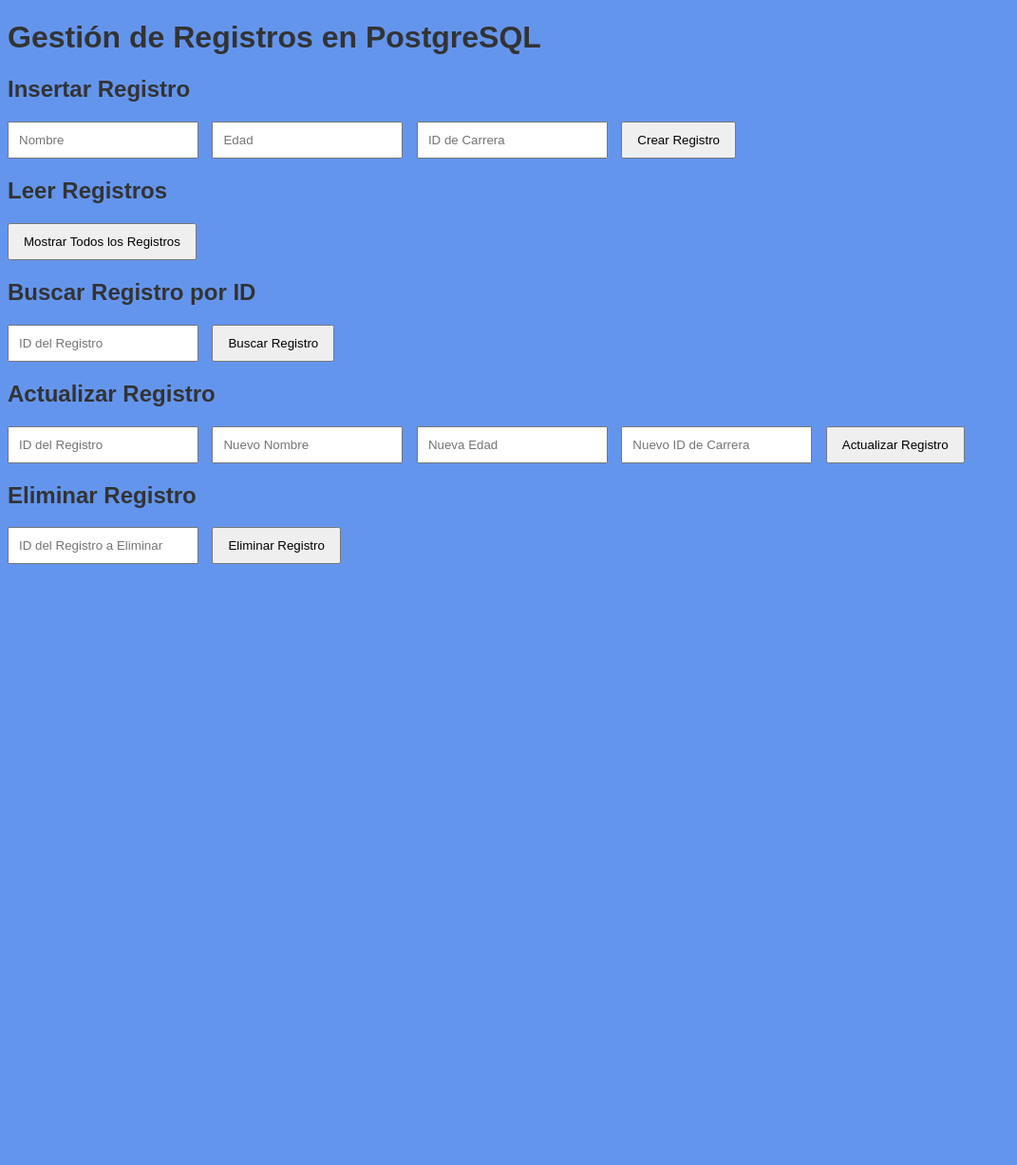
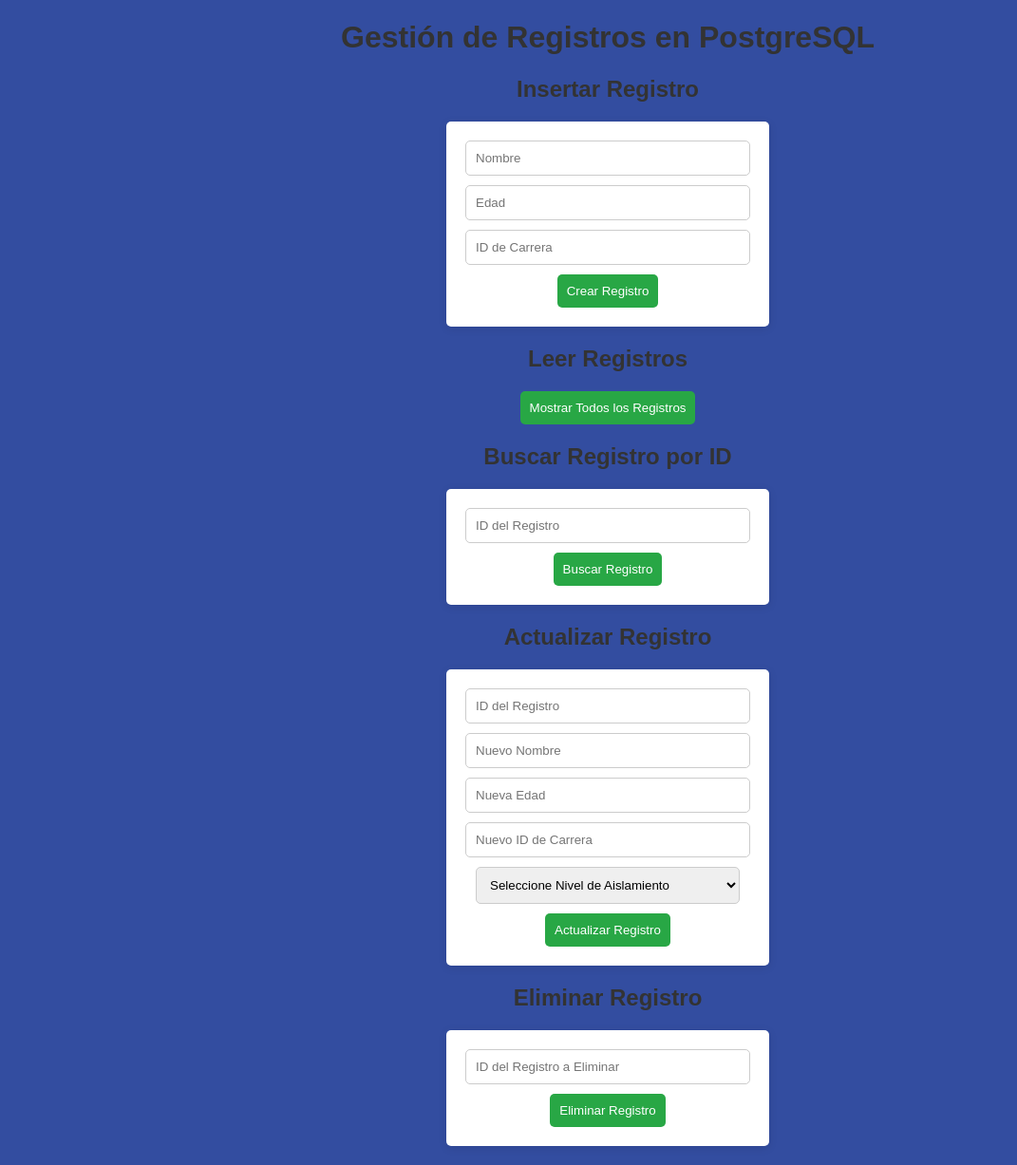
Before and after one commit to Smartinez117/Flask, a Flask app: page / in a window 1280 px wide. Shown: the whole page at 95% size, without its empty margins (0-1071 px from the left). Before the commit the page ends 594 px from the top, so only its background shows below. Run offline with Flask 3, Linux system fonts and the light colour scheme; some libraries are stand-ins or nearby versions.

Commit message:
funciona

```diff
--- a/app.py
+++ b/app.py
@@ -1,5 +1,6 @@
 from flask import Flask, render_template, request, jsonify
 import psycopg2
+import time
 
 app = Flask(__name__)
 
@@ -52,7 +53,7 @@ def create_record():
 
     nombre = data['nombre']
     edad = int(data['edad'])
-    carrera_id = int(data['carrera_id'])  # Cambiado a ID de carrera
+    carrera_id = int(data['carrera_id'])
 
     conn = get_db_connection()
 
@@ -129,44 +130,82 @@ def update_record(record_id):
    nombre = data['nombre']
    edad = data['edad']
    carrera_id = int(data['carrera_id'])  # Cambiado a ID de carrera
+   transaction_level = data['transactionLevel']  # Obtener el nivel de aislamiento
 
    conn = get_db_connection()
 
-   cur = conn.cursor()
+   try:
+       if transaction_level == "NO TRANSACTION":
+           with conn:
+               with conn.cursor() as cur:
+                   cur.execute("UPDATE tablaprueba1 SET nombre=%s, edad=%s, carrera_id=%s WHERE id=%s", (nombre, edad, carrera_id, record_id))
+                   if cur.rowcount == 0:
+                       return jsonify({'message': 'Registro no encontrado.'}), 404
+           return jsonify({'message': 'Registro actualizado exitosamente sin transacción.'})
 
-   # Verificar que la carrera existe
-   cur.execute("SELECT id FROM carreras WHERE id=%s", (carrera_id,))
+       # Iniciar una transacción y establecer el nivel de aislamiento
+       with conn:
+           with conn.cursor() as cur:
+               if transaction_level == "SERIALIZABLE":
+                   cur.execute("SET TRANSACTION ISOLATION LEVEL SERIALIZABLE;")
+               elif transaction_level == "READ COMMITTED":
+                   cur.execute("SET TRANSACTION ISOLATION LEVEL READ COMMITTED;")
 
-   if cur.fetchone() is None:
-       return jsonify({'message': 'Carrera no válida.'}), 400
+               # Simulación de una operación que podría ser afectada por el nivel de aislamiento
+               time.sleep(5)  # Simula un retraso en la operación
 
-   cur.execute("UPDATE tablaprueba1 SET nombre=%s, edad=%s, carrera_id=%s WHERE id=%s", (nombre, edad, carrera_id, record_id))
+               # Actualizar el registro
+               cur.execute("UPDATE tablaprueba1 SET nombre=%s, edad=%s, carrera_id=%s WHERE id=%s", (nombre, edad, carrera_id, record_id))
 
-   conn.commit()
+               if cur.rowcount == 0:
+                   return jsonify({'message': 'Registro no encontrado.'}), 404
 
-   if cur.rowcount == 0:
-       return jsonify({'message': 'Registro no encontrado.'}), 404
+       return jsonify({'message': 'Registro actualizado exitosamente con transacción.'})
 
-   cur.close()
-   conn.close()
+   except Exception as e:
+       return jsonify({'message': str(e)}), 500
 
-   return jsonify({'message': 'Registro actualizado exitosamente.'})
+   finally:
+       conn.close()
+
+@app.route('/test_transactions', methods=['POST'])
+def test_transactions():
+    transaction_level = request.json.get('transactionLevel')
+
+    conn = get_db_connection()
+
+    try:
+        with conn:
+            with conn.cursor() as cur:
+                if transaction_level == "SERIALIZABLE":
+                    cur.execute("SET TRANSACTION ISOLATION LEVEL SERIALIZABLE;")
+                elif transaction_level == "READ COMMITTED":
+                    cur.execute("SET TRANSACTION ISOLATION LEVEL READ COMMITTED;")
+
+                time.sleep(5)  # Simula un retraso en la operación
+
+                # Realizar una consulta para ver cómo se comporta el nivel de aislamiento
+                cur.execute("SELECT * FROM tablaprueba1;")
+                results = cur.fetchall()
+
+                return jsonify({'message': 'Transacción completada.', 'results': results})
+
+    except Exception as e:
+        return jsonify({'message': str(e)}), 500
+
+    finally:
+        conn.close()
 
 @app.route('/delete/<int:record_id>', methods=['DELETE'])
 def delete_record(record_id):
    conn = get_db_connection()
 
-   cur = conn.cursor()
+   with conn:
+       with conn.cursor() as cur:
+           cur.execute("DELETE FROM tablaprueba1 WHERE id=%s", (record_id,))
 
-   cur.execute("DELETE FROM tablaprueba1 WHERE id=%s", (record_id,))
-
-   conn.commit()
-
-   if cur.rowcount == 0:
-       return jsonify({'message': 'Registro no encontrado.'}), 404
-
-   cur.close()
-   conn.close()
+           if cur.rowcount == 0:
+               return jsonify({'message': 'Registro no encontrado.'}), 404
 
    return jsonify({'message': 'Registro eliminado exitosamente.'})
 
--- a/static/css/style.css
+++ b/static/css/style.css
@@ -1,26 +1,39 @@
 body {
    font-family: Arial, sans-serif;
-   background-color: cornflowerblue;
+   text-align: center;
+   background-color: #334da0;
 }
-
 h1, h2 {
    color: #333;
 }
-
 form {
-   margin-bottom: 20px;
+   background-color: #fff;
+   border-radius: 5px;
+   padding: 20px;
+   margin: 20px auto;
+   width: 300px;
+   box-shadow: 0 2px 10px rgba(0, 0, 0, 0.1);
 }
-
 input[type='text'],
-input[type='number'] {
+input[type='number'],
+select {
+   width: calc(100% - 22px);
    padding: 10px;
-   margin-right: 10px;
+   margin-bottom: 10px;
+   border-radius: 5px;
+   border: 1px solid #ccc;
 }
-
 button {
-   padding: 10px 15px;
+   padding: 10px;
+   background-color: #28a745;
+   color: white;
+   border: none;
+   border-radius: 5px;
+   cursor: pointer;
 }
-
+button:hover {
+   background-color: #218838;
+}
 #records,
 #record-details {
    margin-top: 20px;
--- a/static/js/script.js
+++ b/static/js/script.js
@@ -29,12 +29,15 @@ document.getElementById('update-form').addEventListener('submit', async function
     const edad = document.getElementById('update-edad').value;
     const carrera_id = document.getElementById('update-carrera_id').value;
 
+    // Obtener el nivel de aislamiento seleccionado
+    const transactionLevel = document.getElementById('transaction-level').value;
+
     const response = await fetch(`/update/${recordId}`, {
         method: 'PUT',
         headers: {
             'Content-Type': 'application/json'
         },
-        body: JSON.stringify({ nombre, edad, carrera_id })
+        body: JSON.stringify({ nombre, edad, carrera_id, transactionLevel }) // Enviar nivel de aislamiento
     });
 
     const result = await response.json();
@@ -90,3 +93,29 @@ document.getElementById('search-form').addEventListener('submit', async function
         document.getElementById('record-details').innerHTML = '';
     }
 });
+
+// Manejo del formulario para probar transacciones
+document.getElementById('transaction-test-form').addEventListener('submit', async function(event) {
+     event.preventDefault();
+
+     const transactionLevel = document.getElementById('transaction-test-level').value;
+
+     const response = await fetch('/test_transactions', {
+         method: 'POST',
+         headers: {
+             'Content-Type': 'application/json'
+         },
+         body: JSON.stringify({ transactionLevel })
+     });
+
+     const result = await response.json();
+
+     // Mostrar alert basado en la respuesta del servidor
+     alert(result.message); // Mostrar mensaje de éxito o error
+
+     // Mostrar resultados si hay
+     if (result.results) {
+         const resultsDiv = document.getElementById('transaction-results');
+         resultsDiv.innerHTML += '<h3>Resultados:</h3><pre>' + JSON.stringify(result.results, null, 2) + '</pre>';
+     }
+});
--- a/templates/index.html
+++ b/templates/index.html
@@ -34,6 +34,15 @@
      <input type="text" id="update-nombre" placeholder="Nuevo Nombre" required />
      <input type="number" id="update-edad" placeholder="Nueva Edad" required />
      <input type="number" id="update-carrera_id" placeholder="Nuevo ID de Carrera" required />
+
+     <!-- Dropdown para seleccionar el nivel de aislamiento -->
+     <select id="transaction-level">
+         <option value="">Seleccione Nivel de Aislamiento</option>
+         <option value="SERIALIZABLE">SERIALIZABLE</option>
+         <option value="READ COMMITTED">READ COMMITTED</option>
+         <option value="NO TRANSACTION">Sin Transacción</option> <!-- Opción sin transacción -->
+     </select>
+
      <button type="submit">Actualizar Registro</button>
 </form>
 
@@ -43,6 +52,9 @@
      <button type="submit">Eliminar Registro</button>
 </form>
 
+
+<div id="transaction-results"></div>
+
 <script src="{{ url_for('static', filename='js/script.js') }}"></script>
 </body>
 </html>
```
Lines whose indentation alone changed are shown as unchanged.
